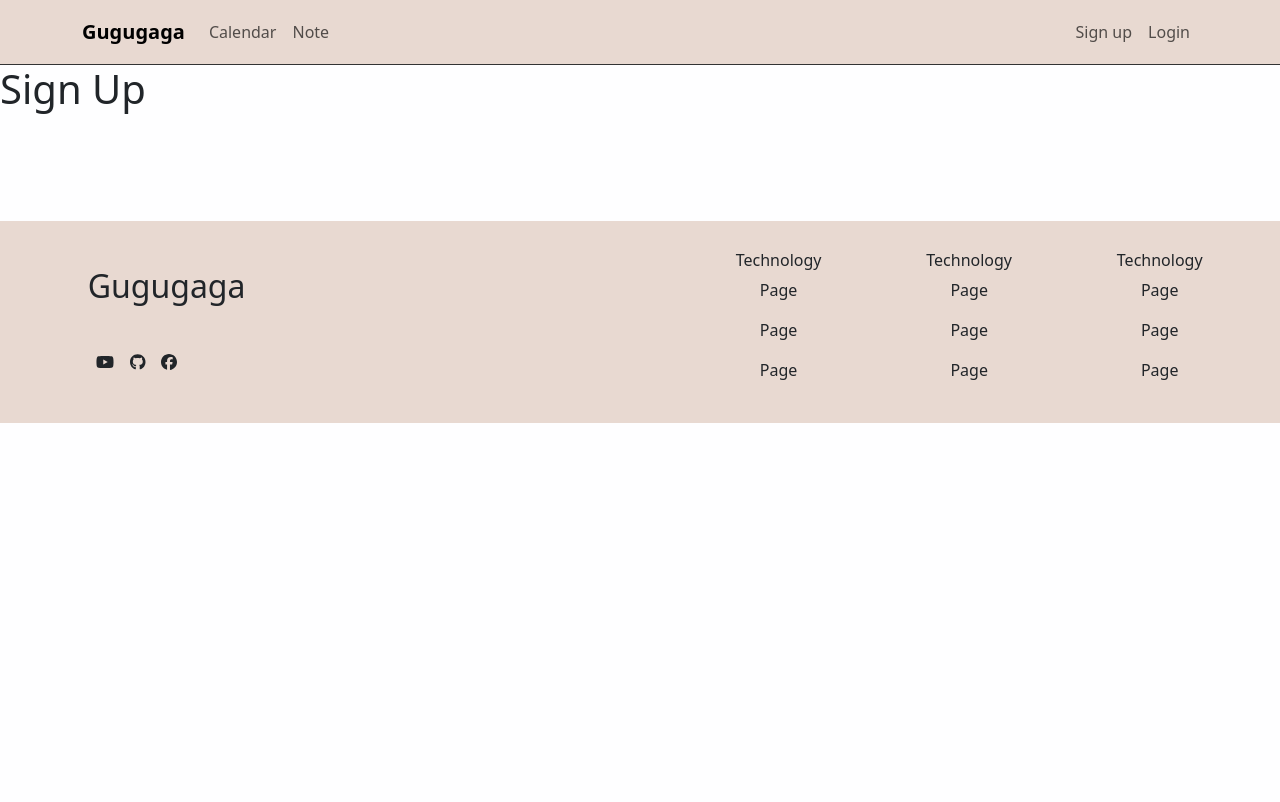
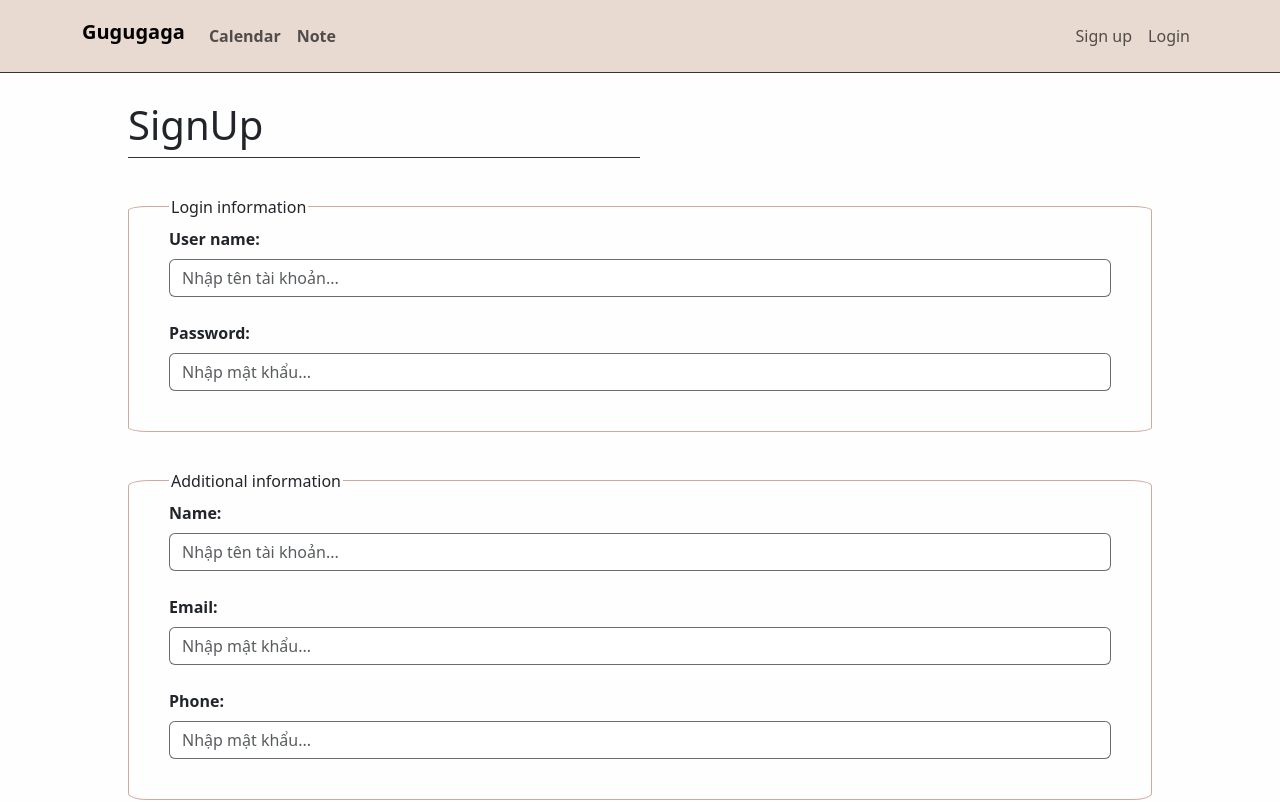
Before and after one commit to ldqanh1408/gugugaga, a React (Create React App) app in the folder client/: page /sign-up in a window 1280 px wide. Shown: the top 802 px of the page. Built offline with nearby package versions, Linux system fonts and the light colour scheme.

Commit message:
form 50%

```diff
--- a/client/src/Pages/Calendar/index.js
+++ b/client/src/Pages/Calendar/index.js
@@ -1,10 +1,12 @@
-
+import './Calendar.css'
 
 
 function Calendar () {
     return (
-        <div>
-            <h1>Calendar</h1>
+        <div className="calendar vh-100">
+            <div>
+                H
+            </div>
         </div>
     );
 }
--- a/client/src/Pages/Home/Home.css
+++ b/client/src/Pages/Home/Home.css
@@ -55,3 +55,7 @@
     margin-top: 4px;
     border-radius: 2%;
 }
+
+.first {
+    margin-bottom: 120px;
+}
--- a/client/src/Pages/Login/Login.css
+++ b/client/src/Pages/Login/Login.css
@@ -0,0 +1,33 @@
+.title {
+    border-bottom: #333 solid 1px;
+    width: 50%;
+}
+
+.form-1{
+    margin-left: 10%;
+    margin-right: 10%;
+    margin-top: 28px;
+    min-height: 100vh;
+}
+
+.form-2 {
+    margin-top: 48px;
+    border: 1px solid var(--primary-color);
+    border-radius: 2%;
+    padding: 20px 40px 40px;
+    margin-bottom: 20px;
+}
+
+
+
+.form-control {
+    border: 1px solid;
+    border-color: #333333b7;
+
+}
+
+.form-control:focus {
+    box-shadow: none;
+    border: 2px solid var(--primary-color);
+
+}
--- a/client/src/Pages/Login/index.js
+++ b/client/src/Pages/Login/index.js
@@ -1,8 +1,27 @@
-
+import "bootstrap/dist/css/bootstrap.min.css";
+import { Button, Form } from "react-bootstrap";
+import './Login.css'
 function Login(){
     return(
-        <div>
-            <h1>Login</h1>
+        <div className="containter form-1">
+            <div className="title">
+                <h1>Login</h1>
+            </div>
+            <div className="">
+                <Form className="d-flex flex-column form-2">
+                    <Form.Group>
+                        <Form.Label className="fw-semibold">User name:</Form.Label>
+                        <Form.Control placeholder="Nhập tên tài khoản..." className="form-control"></Form.Control>
+                        <Form.Text></Form.Text>
+                    </Form.Group>
+                    <Form.Group className="mt-4">
+                        <Form.Label className="fw-semibold">Password:</Form.Label>
+                        <Form.Control placeholder="Nhập mật khẩu..." className="form-control"></Form.Control>
+                        <Form.Text></Form.Text>
+                    </Form.Group>
+                </Form>
+                <Button>Login</Button>
+            </div>
         </div>
     );
 }
--- a/client/src/Pages/SignUp/SignUp.css
+++ b/client/src/Pages/SignUp/SignUp.css
@@ -0,0 +1,53 @@
+.title {
+    border-bottom: #333 solid 1px;
+    width: 50%;
+}
+
+.form-1{
+    margin-left: 10%;
+    margin-right: 10%;
+    margin-top: 28px;
+    min-height: 100vh;
+}
+
+.form-2 {
+    margin-top: 48px;
+    border: 1px solid var(--primary-color);
+    border-radius: 2%;
+    padding: 20px 40px 40px;
+    margin-bottom: 20px;
+}
+
+
+
+.form-control {
+    border: 1px solid;
+    border-color: #333333b7;
+
+}
+
+.form-control:focus {
+    box-shadow: none;
+    border: 2px solid var(--primary-color);
+
+}
+
+.form-2 {
+    position: relative;
+}
+
+.form-2.login::before {
+    content: "Login information";
+    position: absolute;
+    top: -14px ;
+    background-color: var(--white-color);
+    padding: 2px;
+}
+
+.form-2.additional::before {
+    content: "Additional information";
+    position: absolute;
+    top: -14px ;
+    background-color: var(--white-color);
+    padding: 2px;
+}
--- a/client/src/Pages/SignUp/index.js
+++ b/client/src/Pages/SignUp/index.js
@@ -1,9 +1,47 @@
-function SignUp() {
-  return (
-    <div>
-      <h1>Sign Up</h1>
-    </div>
-  );
+import "bootstrap/dist/css/bootstrap.min.css";
+import { Button, Form } from "react-bootstrap";
+import './SignUp.css'
+function SignUp(){
+    return(
+        <div className="containter form-1">
+            <div className="title">
+                <h1>SignUp</h1>
+            </div>
+            <div className="">
+                <Form className="d-flex flex-column form-2 login">
+                    <Form.Group>
+                        <Form.Label className="fw-semibold">User name:</Form.Label>
+                        <Form.Control placeholder="Nhập tên tài khoản..." className="form-control"></Form.Control>
+                        <Form.Text></Form.Text>
+                    </Form.Group>
+                    <Form.Group className="mt-4">
+                        <Form.Label className="fw-semibold">Password:</Form.Label>
+                        <Form.Control placeholder="Nhập mật khẩu..." className="form-control"></Form.Control>
+                        <Form.Text></Form.Text>
+                    </Form.Group>
+                </Form>
+
+                <Form className="d-flex flex-column form-2 additional">
+                    <Form.Group>
+                        <Form.Label className="fw-semibold">Name:</Form.Label>
+                        <Form.Control placeholder="Nhập tên tài khoản..." className="form-control"></Form.Control>
+                        <Form.Text></Form.Text>
+                    </Form.Group>
+                    <Form.Group className="mt-4">
+                        <Form.Label className="fw-semibold">Email:</Form.Label>
+                        <Form.Control placeholder="Nhập mật khẩu..." className="form-control"></Form.Control>
+                        <Form.Text></Form.Text>
+                    </Form.Group>
+                    <Form.Group className="mt-4">
+                        <Form.Label className="fw-semibold">Phone:</Form.Label>
+                        <Form.Control placeholder="Nhập mật khẩu..." className="form-control"></Form.Control>
+                        <Form.Text></Form.Text>
+                    </Form.Group>
+                </Form>
+                <Button>Sign up</Button>
+            </div>
+        </div>
+    );
 }
 
 export default SignUp;
--- a/client/src/layouts/Footer/Footer.css
+++ b/client/src/layouts/Footer/Footer.css
@@ -1,7 +1,7 @@
 .footer {
     background-color: var(--nav-color);
     padding: 30px 25px 25px 25px;
-    margin-top: 100px;
+    border-top: 1px #333 solid;
 }
 
 .item1 {
--- a/client/src/layouts/Navigation/index.jsx
+++ b/client/src/layouts/Navigation/index.jsx
@@ -14,15 +14,16 @@ function Navigation() {
       <Row className="">
         <Navbar expand="lg" className="bg-body-tertiary nav-background">
           <Container >
-            <Navbar.Brand href="/" className= "fw-bold">Gugugaga</Navbar.Brand>
+            <Navbar.Brand href="/" className= "fw-bold mb-2">Gugugaga</Navbar.Brand>
             <Navbar.Toggle aria-controls="basic-navbar-nav" />
             <Navbar.Collapse id="basic-navbar-nav">
               <Nav className="d-flex flex-grow-1">
-                <Nav.Link href="calendar">Calendar</Nav.Link>
-                <Nav.Link href="note">Note</Nav.Link>
-                {!isAuthenticated ? <div className="d-flex flex-grow-1 justify-content-end">
-                  <Nav.Link href="sign-up">Sign up</Nav.Link>
-                  <Nav.Link href="login">Login</Nav.Link>
+                <Nav.Link href="calendar" className="fw-semibold">Calendar</Nav.Link>
+                <Nav.Link href="note" className="fw-semibold">Note</Nav.Link>
+                {!isAuthenticated ? <div className="d-flex flex-grow-1 justify-content-end ">
+
+                      <Nav.Link href="sign-up">Sign up</Nav.Link>
+                      <Nav.Link href="login">Login</Nav.Link>
                 </div> : <UserAvatar/>}
               </Nav>
             </Navbar.Collapse>
```
Also changed, not shown: client/src/layouts/Navigation/Navigation.css (line endings or trailing spaces).
